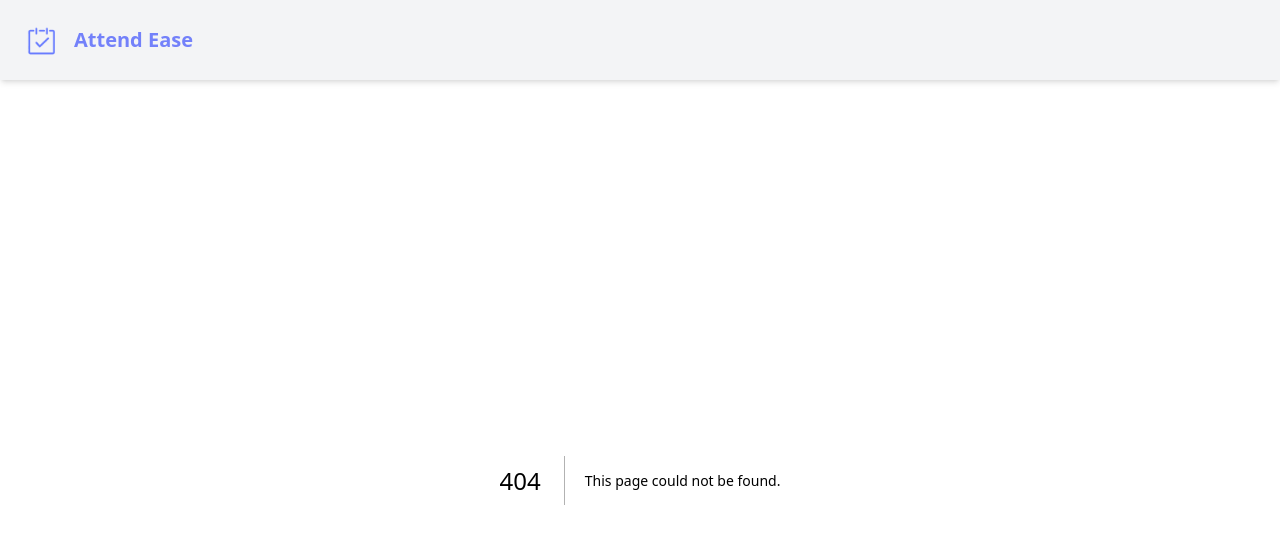
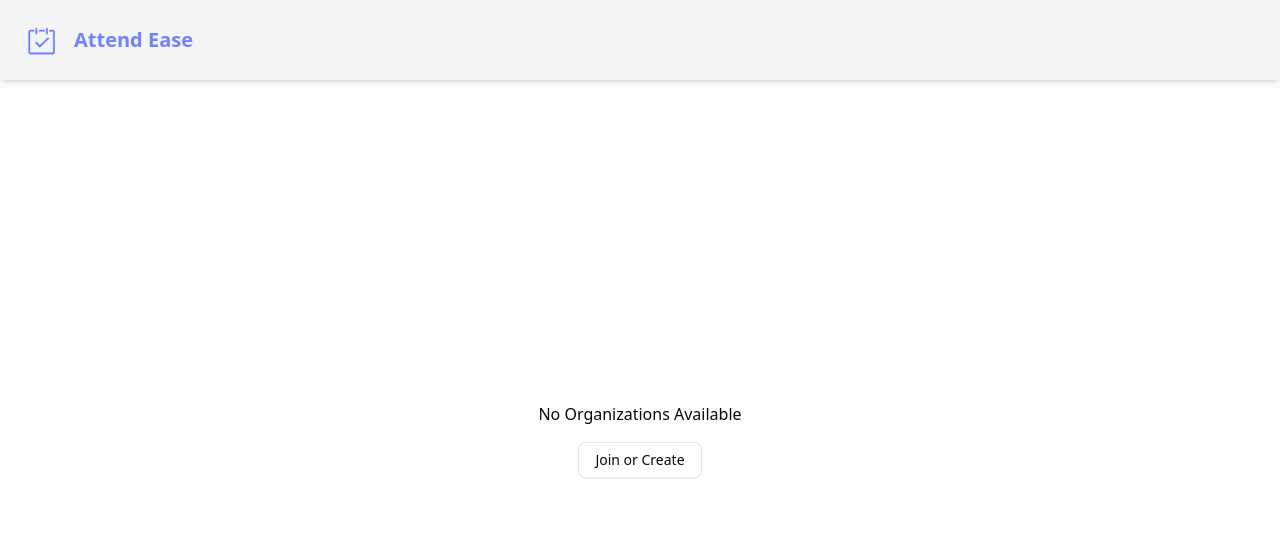
Before and after one commit to subigya-js/attend-ease, a Next.js app in the folder frontend/: page /organizations in a window 1280 px wide. Before the commit this address had no page. Shown: the top 544 px of the page. Built offline with nearby package versions, Linux system fonts and the light colour scheme; no server answers.

Commit message:
feat: implement organization fetching and enhance EmptyScreen component

```diff
--- a/frontend/package.json
+++ b/frontend/package.json
@@ -10,6 +10,7 @@
   },
   "dependencies": {
     "@radix-ui/react-slot": "^1.2.0",
+    "axios": "^1.9.0",
     "class-variance-authority": "^0.7.1",
     "clsx": "^2.1.1",
     "lucide-react": "^0.503.0",
--- /dev/null
+++ b/frontend/src/apis/getOrganizations.ts
@@ -0,0 +1,26 @@
+import axios from "axios";
+import OrganizationType from "@/types/organizationType";
+
+const getOrganizations = async (): Promise<OrganizationType[]> => {
+  try {
+    const token = localStorage.getItem("token");
+
+    const response = await axios.get<OrganizationType[]>(
+      `${process.env.NEXT_PUBLIC_API_BASE_URL}/api/organization/organizations`,
+      {
+        headers: {
+          "Content-Type": "application/json",
+          Authorization: `Bearer ${token}`,
+        },
+      }
+    );
+
+    console.log("Organizations data:", response.data);
+    return response.data;
+  } catch (error) {
+    console.error("Error fetching organizations:", error);
+    return [];
+  }
+};
+
+export default getOrganizations;
--- /dev/null
+++ b/frontend/src/app/organizations/page.tsx
@@ -0,0 +1,32 @@
+'use client'
+
+import EmptyScreen from '@/components/common/EmptyScreen'
+import getOrganizations from '@/apis/getOrganizations'
+
+const NoOrganizations = () => {
+    return (
+        <EmptyScreen
+            title='No Organizations Available'
+            buttonName='Join or Create'
+            buttonAction={() => console.log('Button clicked!')} />
+    )
+}
+
+const page = () => {
+    const fetchOrganizations = async () => {
+        try {
+            const organizations = await getOrganizations()
+            console.log('Organizations page.tsx:', organizations)
+        } catch (error) {
+            console.error('Error fetching organizations:', error)
+        }
+    }
+    fetchOrganizations()
+    return (
+        <div>
+            <NoOrganizations />
+        </div>
+    )
+}
+
+export default page
--- /dev/null
+++ b/frontend/src/components/common/EmptyScreen.tsx
@@ -0,0 +1,20 @@
+import { Button } from "../ui/button"
+
+interface EmptyScreenProps {
+    title?: string
+    buttonName?: string
+    buttonAction?: () => void
+}
+
+const EmptyScreen = ({ title, buttonName, buttonAction }: EmptyScreenProps) => {
+    return (
+        <div className='min-h-[90vh]'>
+            <div className='flex flex-col items-center justify-center gap-4 min-h-[90vh]'>
+                <h1>{title}</h1>
+                <Button variant="outline" onClick={buttonAction}>{buttonName}</Button>
+            </div>
+        </div>
+    )
+}
+
+export default EmptyScreen
--- /dev/null
+++ b/frontend/src/types/organizationType.ts
@@ -0,0 +1,7 @@
+export default interface OrganizationType {
+    id: string;
+    name: string;
+    orgId: string;
+    createdAt: Date;
+    updatedAt: Date;
+}
```
Also changed, not shown: 1 other file (tests, documents, lock files or other folders).
